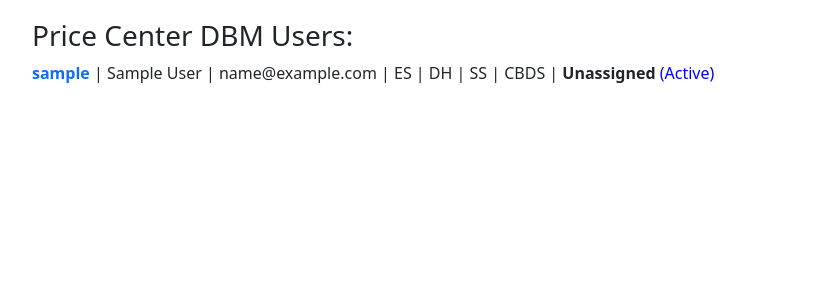
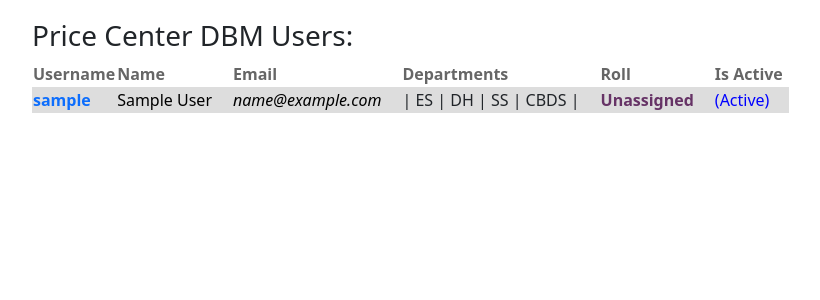
Before and after one commit to davidamlaw/tpcdbm, a Django app: page /accounts/ in a window 1280 px wide. Shown: the part 56-356 px from the top of the page, without its empty margins (62-882 px from the left). Run offline with Django 4.2, Linux system fonts and the light colour scheme; tables that the repository leaves empty hold one stand-in row (values such as "Sample post"); parts of the project's set-up code (start-up, migrations or seed data) failed here and were passed over.

Commit message:
Add files via upload

```diff
--- a/accounts/templates/accounts/user_list.html
+++ b/accounts/templates/accounts/user_list.html
@@ -4,26 +4,62 @@
 
 <div class="container mycontent">
   <h3>Price Center DBM Users:</h3>
+  <table>
+    <tr style="color:#666666">
+      <th><strong>Username</strong></th>
+      <th><strong>Name</strong></th>
+      <th><strong>Email</strong></th>
+      <th><strong>Departments</strong></th>
+      <th><strong>Roll</strong></th>
+      <th><strong>Is Active</strong></th>
+    </tr>
+
   {% for user in user_list %}
-  <div class="user">
+    {% if forloop.counter0|divisibleby:2 %}
+      <tr style="background:#dddddd">
+    {% else %}
+      <tr>
+    {% endif %}
+      <td style="padding-right:20px">
         <a href="{% url 'accounts:user_form' slug=user.username %}" style="text-decoration:none">
         <strong> {{ user.username }} </strong>
-    </a> | {{ user.first_name }} {{ user.last_name }} | {{ user.email }} |
+        </a>
+      </td>
+      <td style="padding-right:20px">
+        <a href="{% url 'accounts:user_form' slug=user.username %}" style="text-decoration:none;color:black">
+          {{ user.first_name }} {{ user.last_name }}</td>
+        </a>
+      <td style="padding-right:20px">
+        <em>
+          <a href="{% url 'accounts:user_form' slug=user.username %}" style="text-decoration:none;color:black">
+            {{ user.email }}
+          </a>
+        </em>
+      </td>
+      <td style="padding-right:20px">
+        |
         {% if user.employment_supports %} ES | {% endif %}
         {% if user.day_hab %} DH | {% endif %}
         {% if user.specialized_supports %} SS | {% endif %}
         {% if user.cbds %} CBDS | {% endif %}
+      </td>
+      <td style="padding-right:20px">
+        <font style="color:#663366">
         {% if user.role == '0' %} <strong>Unassigned</strong> {% endif %}
         {% if user.role == '1' %} <strong>Staff</strong> {% endif %}
         {% if user.role == '2' %} <strong>Supervisor</strong> {% endif %}
         {% if user.role == '3' %} <strong>Administrator</strong> {% endif %}
         {% if user.role == '4' %} <strong>System Administrator</strong> {% endif %}
+        </font>
+      </td>
+      <td style="padding-right:20px">
         {% if user.is_active %} <font style="color:blue">(Active)</font>
         {% else %}
         <font style="color:red">(Deactivated)</font>
         {% endif %}
-  </div>
+      </td>
+    </tr>
   {% endfor %}
-</div>
+  </table>
 
 {% endblock %}
```
Lines whose indentation alone changed are shown as unchanged.
